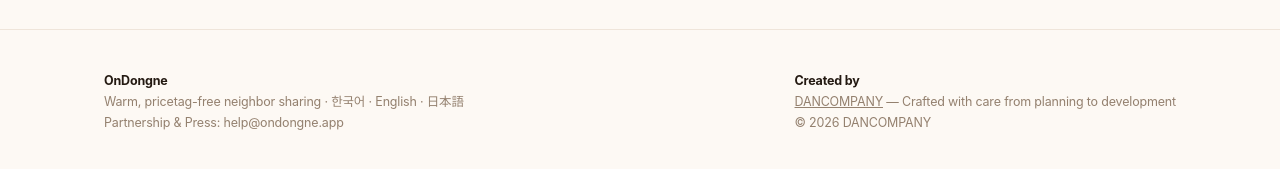
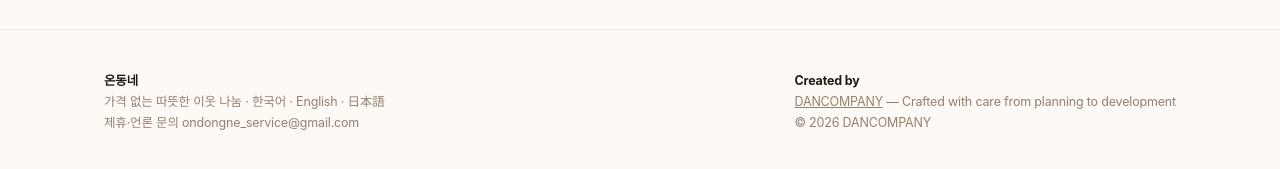
Before and after one commit to secondcafename-a11y/dancompany, a plain HTML site: page develop/ondongne/ondongne_en.html in a window 1280 px wide. Shown: the part 5312-5481 px from the top of the page. Drawn offline with Linux system fonts and the light colour scheme; a web font is replaced by a local one.

Commit message:
Update ondongne_en.html

```diff
--- a/develop/ondongne/ondongne_en.html
+++ b/develop/ondongne/ondongne_en.html
@@ -403,7 +403,7 @@
 
 <footer>
   <div class="wrap">
-    <div><b>OnDongne</b><br>Warm, pricetag-free neighbor sharing · 한국어 · English · 日本語<br>Partnership & Press: help@ondongne.app</div>
+ <div><b>온동네</b><br>가격 없는 따뜻한 이웃 나눔 · <a class="한국어" href="https://dancompany.co.kr/develop/ondongne/index.html">한국어 · <a class="English" href="https://dancompany.co.kr/develop/ondongne/ondongne_en.html">English · <a class="日本語" href="https://dancompany.co.kr/develop/ondongne/ondongne_jp.html">日本語<br>제휴·언론 문의 ondongne_service@gmail.com</div>
     <div><b>Created by</b><br><a href="/" style="text-decoration:underline">DANCOMPANY</a> — Crafted with care from planning to development<br>© 2026 DANCOMPANY</div>
   </div>
 </footer>
```
